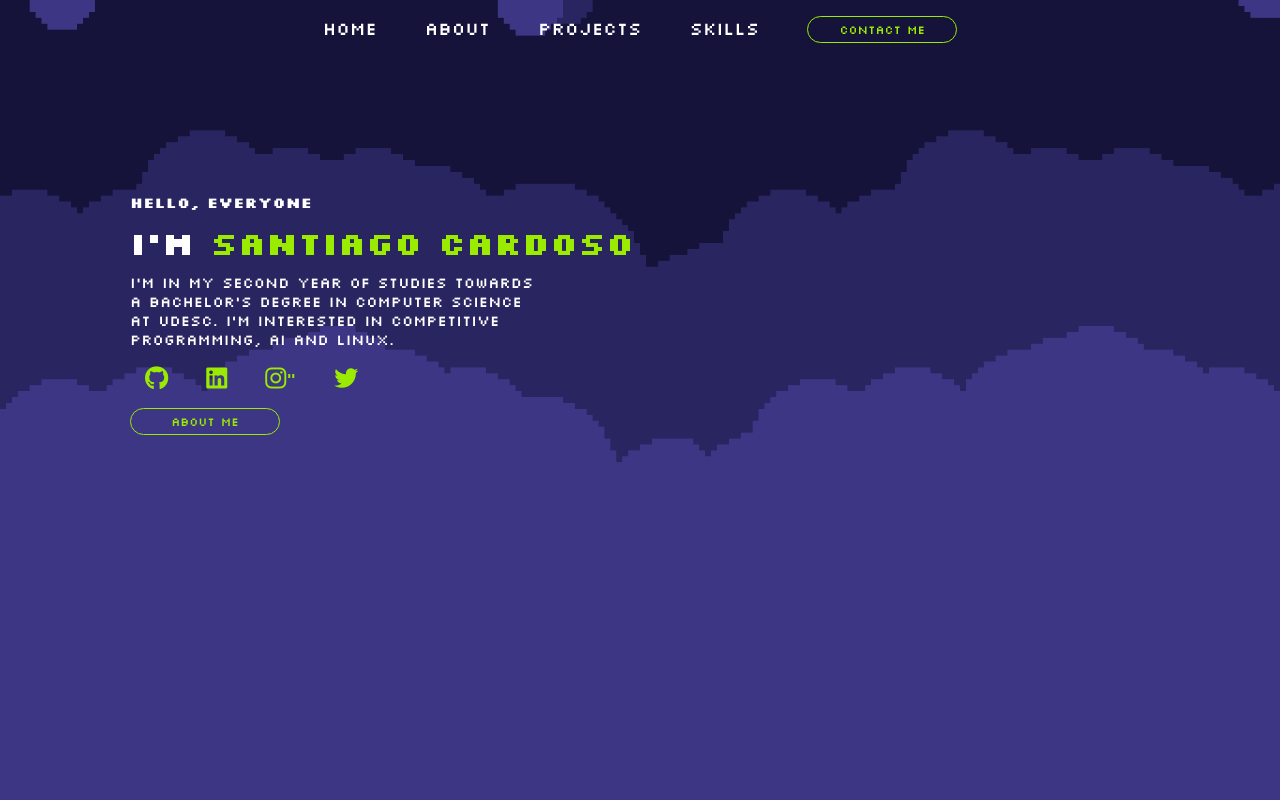
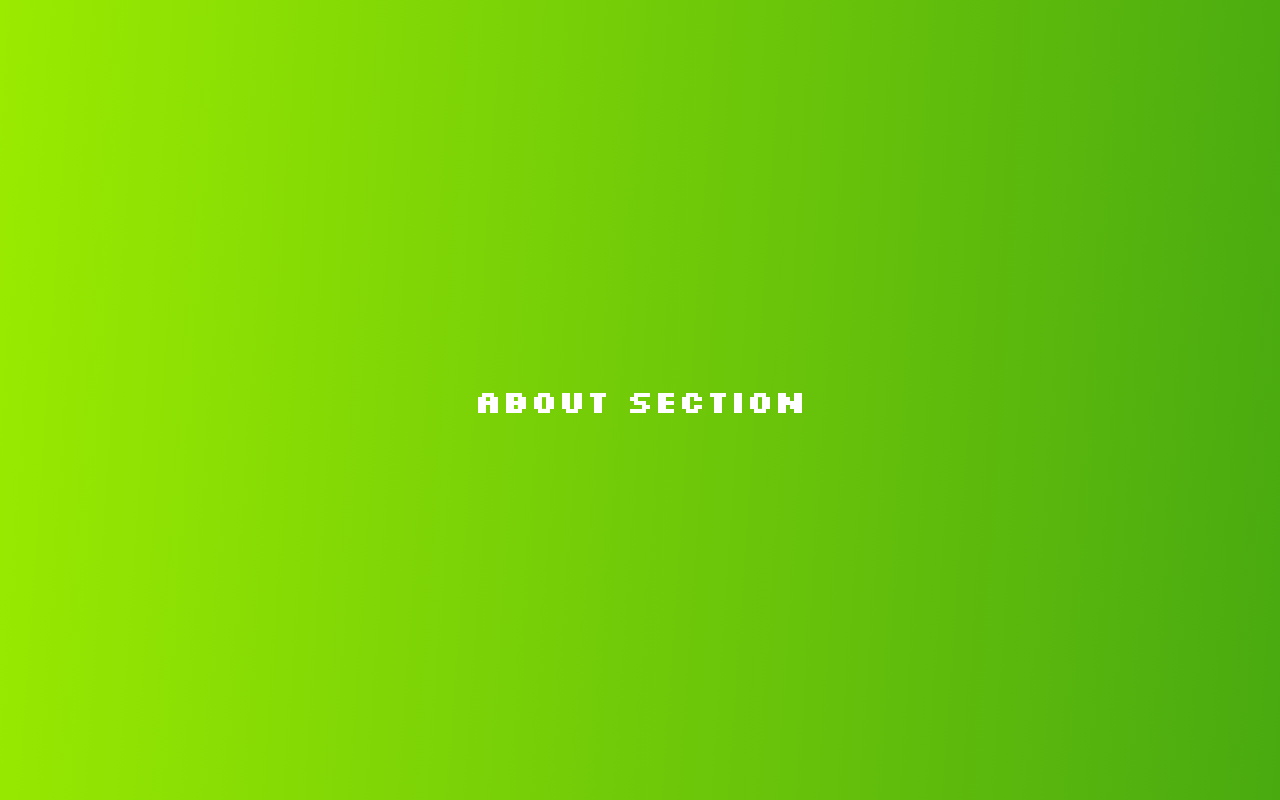
Before and after one commit to santiagocardoso/portfolio, a plain HTML site: page index.html in a window 1280 px wide. Drawn offline with Linux system fonts and the light colour scheme.

Commit message:
continue

```diff
--- a/index.html
+++ b/index.html
@@ -1,22 +1,16 @@
 <!DOCTYPE html>
 <html lang="en">
-
 <head>
-
     <meta charset="UTF-8">
     <meta name="viewport" content="width=device-width, initial-scale=1.0">
-    <link rel="stylesheet" href="https://cdnjs.cloudflare.com/ajax/libs/font-awesome/6.1.0/css/all.min.css">
+    <link rel="stylesheet" href="https://cdnjs.cloudflare.com/ajax/libs/font-awesome/4.7.0/css/font-awesome.min.css">
     <link rel="stylesheet" href="style.css">
     <title>Document</title>
-
 </head>
 
 <body>
-
     <div class="background">
-
         <header>
-
             <div class="header-link">
                 <li>
                     <a href="#">home</a>
@@ -31,39 +25,37 @@
                     <a href="#">skills</a>
                 </li>
                 <button>contact me</button>
-
             </div>
-
         </header>
-
         <div class="container-text">
-
             <div class="text">
-
                 <h3>Hello, everyone</h3>
                 <h1>I'm <span>Santiago Cardoso</span></h1>
+                <h3>Backend | C/C++ | Java | Python</h3>
                 <p>I'm in my second year of studies towards
                     <br>a bachelor's degree in Computer Science
                     <br>at UDESC. I'm interested in Competitive
                     <br>Programming, AI and Linux.<br>⠀</p>
-
                     <div class="socials">
-
-                        <a href="https://github.com/santiagocardoso"><i class="fa-brands fa-github fa-xl"></i></a>
-                        <a href="https://www.linkedin.com/in/santiagocardoso/"><i class="fa-brands fa-linkedin fa-xl"></i></a>
-                        <a href="https://www.instagram.com/santcar7/"><i class="fa-brands fa-instagram fa-xl"></i>"</a>
-                        <a href="https://twitter.com/santcar7/"><i class="fa-brands fa-twitter fa-xl"></i></a>
-
+                        <a href="https://github.com/santiagocardoso" target="_blank"><i class="fa fa-github" style="font-size:30px"></i></i></a>
+                        <a href="https://www.linkedin.com/in/santiagocardoso/" target="_blank"><i class="fa fa-linkedin-square" style="font-size:30px"></i></a>
+                        <a href="https://www.instagram.com/santcar7/" target="_blank"><i class="fa fa-instagram" style="font-size:30px"></i></a>
+                        <a href="https://twitter.com/santcar7/" target="_blank"><i class="fa fa-twitter" style="font-size:30px"></i></a>
                     </div>
-
-                    <button class="btn">about me</button>
-
             </div>
-
         </div>
-
+        <div class="slides about">
+            <h1>About <span>section</span></h1>
+        </div>
+        <div class="slides projects">
+            <h1>Projects <span>section</span></h1>
+        </div>
+        <div class="slides skills">
+            <h1>Skills <span>section</span></h1>
+        </div>
+        <div class="slides contact">
+            <h1>Contact <span>section</span></h1>
+        </div>
     </div>
-
 </body>
-
 </html>
--- a/style.css
+++ b/style.css
@@ -10,7 +10,7 @@
 }
 
 body{
-    overflow: hidden;
+    overflow: scroll;
 }
 
 .background{
@@ -21,6 +21,8 @@ body{
     background-position: center;
     width: 100%;
     height: 100vh;
+    overflow-y: scroll;
+    scroll-snap-type: y mandatory;
 }
 
 header{
@@ -67,7 +69,7 @@ button:hover{
 }
 
 .container-text{
-    padding: 150px 0 0 130px;
+    padding: 180px 0 0 130px;
 }
 
 .text h3{
@@ -78,6 +80,7 @@ button:hover{
 .text h1{
     color: #fff;
     margin-top: 10px;
+    margin-bottom: 5px;
 }
 
 .text span{
@@ -97,6 +100,29 @@ button:hover{
     margin-top: 10px;
 }
 
-.btn{
-    margin-top: 20px;
+.slides{
+    width: 100%;
+    height: 100vh;
+    display: flex;
+    align-items: center;
+    justify-content: center;
+    gap: 50px;
+    color: #fff;
+    scroll-snap-align: start;
 }
+
+.about{
+    background: linear-gradient(454deg, #9aeb00, #49aa10);
+}
+
+.projects{
+    background: linear-gradient(454deg, #9aeb00, #49aa10);
+}
+
+.skills{
+    background: linear-gradient(454deg, #9aeb00, #49aa10);
+}
+
+.contact{
+    background: linear-gradient(454deg, #9aeb00, #49aa10);
+}
```
Also changed, not shown: img/island.gif, 2 other files.
